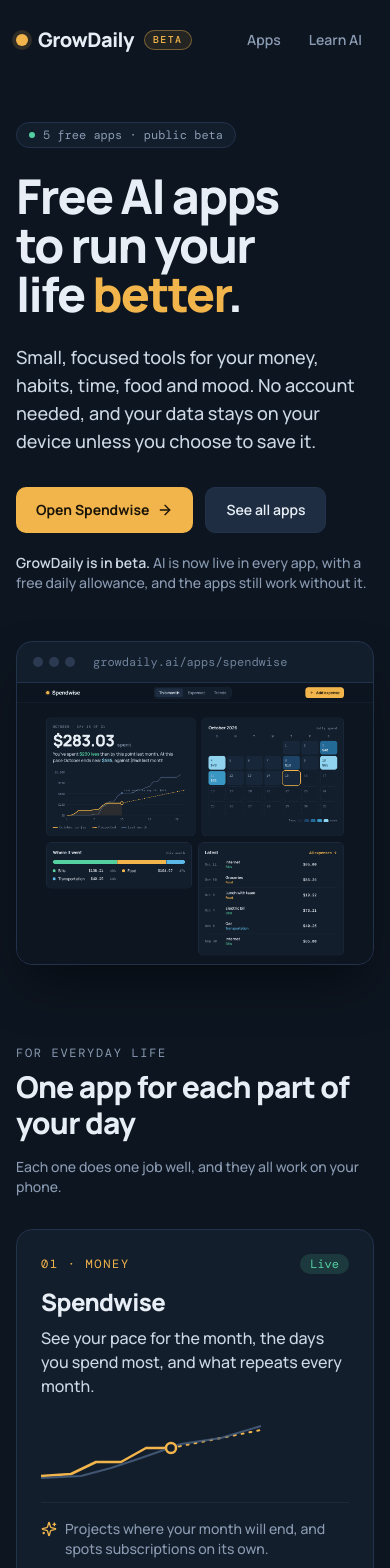
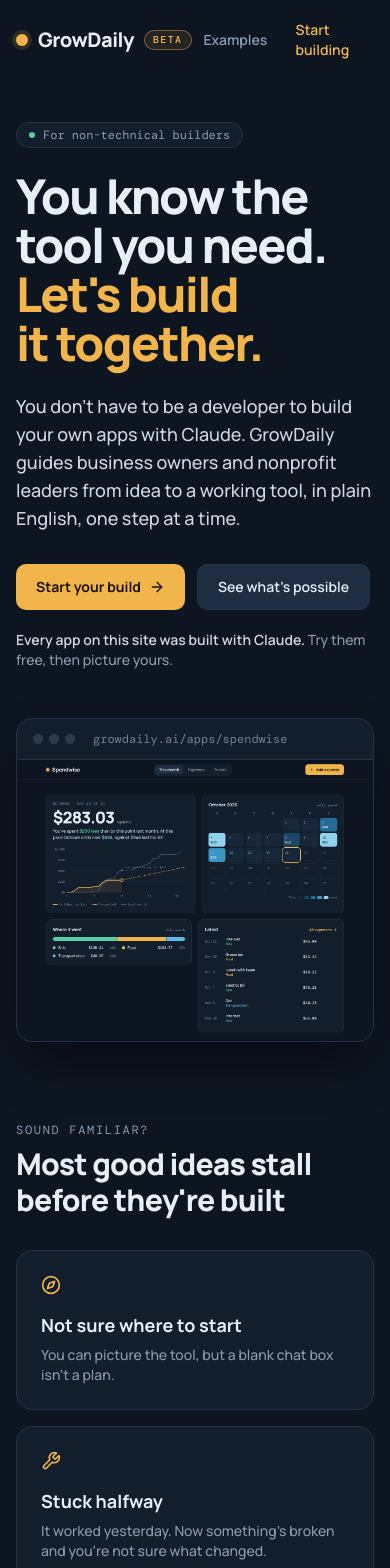
Before and after one commit to rafajos1/growdaily, a Next.js app: page / in a window 390 px wide. Shown: the top 1568 px of the page. Built offline with nearby package versions, Linux system fonts and the light colour scheme; no server answers.

Commit message:
Homepage: reposition around non-technical builders (StoryBrand)
Hero, problem, guide, 3-step plan, examples framed by problem,
success/failure stakes, and a free-call CTA. Metadata updated to match.

```diff
--- a/app/HomePage.tsx
+++ b/app/HomePage.tsx
@@ -2,7 +2,7 @@
 
 import Link from "next/link";
 import { useState, type FormEvent } from "react";
-import { ArrowRight, Bell, Church, Lock, Sparkles, UserX } from "lucide-react";
+import { ArrowRight, Bell, Check, Church, Compass, ShieldCheck, Sparkles, Wrench, X } from "lucide-react";
 import { getSupabase } from "../lib/supabase";
 import { APPS, type GrowApp } from "./apps";
 import { HabitArt, MealArt, MoodArt, PlanArt, SpendArt } from "./components/AppArt";
@@ -32,10 +32,10 @@ const FAITH_NOTES: Record<string, string> = {
 };
 
 const BUSINESS_TOOLS = [
-  { name: "Quotewise", href: "/apps/quotewise", color: "#8fb3ff", who: "Trades & services", text: "Describe the job and AI drafts the quote. Print, PDF or email it, then turn it into an invoice." },
-  { name: "Cafewise", href: "/apps/cafewise", color: "#d9965b", who: "Coffee shops", text: "Count stock on your phone, get an order list from your par levels, and see what each drink costs you." },
-  { name: "Roomwise", href: "/apps/roomwise", color: "#4fc7b8", who: "Churches, offices & spaces", text: "Book rooms on a map of your building, with no double bookings, weekly repeats and requests to confirm." },
-  { name: "Pilotwise", href: "/apps/pilotwise", color: "#f2b54b", who: "Teams starting with AI", text: "Describe an AI idea and get what to fix first, a go/no-go test and a one-page brief for your sponsor." },
+  { name: "Quotewise", href: "/apps/quotewise", color: "#8fb3ff", who: "Trades & services", problem: "Writing quotes by hand after a long day.", text: "Describe the job and AI drafts the quote. Print, PDF or email it, then turn it into an invoice." },
+  { name: "Cafewise", href: "/apps/cafewise", color: "#d9965b", who: "Coffee shops", problem: "Counting stock and guessing what to order.", text: "Count stock on your phone, get an order list from your par levels, and see what each drink costs you." },
+  { name: "Roomwise", href: "/apps/roomwise", color: "#4fc7b8", who: "Churches, offices & spaces", problem: "Double-booked rooms and a messy shared calendar.", text: "Book rooms on a map of your building, with no double bookings, weekly repeats and requests to confirm." },
+  { name: "Pilotwise", href: "/apps/pilotwise", color: "#f2b54b", who: "Teams starting with AI", problem: "An AI idea with no clear first step.", text: "Describe an AI idea and get what to fix first, a go/no-go test and a one-page brief for your sponsor." },
 ];
 
 function AppCard({ app, index, featured, faith }: { app: GrowApp; index: number; featured?: boolean; faith: boolean }) {
@@ -167,8 +167,31 @@ function Updates() {
   );
 }
 
+const PAINS = [
+  { icon: Compass, title: "Not sure where to start", text: "You can picture the tool, but a blank chat box isn't a plan." },
+  { icon: Wrench, title: "Stuck halfway", text: "It worked yesterday. Now something's broken and you're not sure what changed." },
+  { icon: ShieldCheck, title: "Not sure it's safe", text: "Customer data, accuracy, cost. You don't want to guess on the things that matter." },
+];
+
+const STEPS = [
+  { title: "Bring your idea", text: "Tell us the job you want done, in your own words. A free 20-minute call is enough to start." },
+  { title: "Build it together", text: "We turn the idea into a simple plan, then walk you through building it with Claude, step by step, until it works." },
+  { title: "Own it", text: "You leave with a tool that fits how you work, and the know-how to build the next one yourself." },
+];
+
+const WITH_GUIDE = [
+  "A tool your team actually uses every week",
+  "You understand how it works and can change it",
+  "The confidence to build the next one",
+];
+
+const WITHOUT_GUIDE = [
+  "A half-built project lost in an old chat",
+  "Deciding \"AI just isn't for me\"",
+  "Paying someone every time you need a change",
+];
+
 export function HomePage() {
-  const live = APPS.filter((a) => a.status === "live").length;
   const [faith, setFaith] = useFaith();
   return (
     <div className="px-[max(16px,env(safe-area-inset-left))]">
@@ -179,11 +202,10 @@ export function HomePage() {
           <span className="rounded-full border border-amber/40 bg-amber/10 px-2 py-0.5 font-mono text-[10px] font-medium uppercase tracking-[0.14em] text-amber">Beta</span>
         </Link>
         <nav className="flex items-center gap-1 text-sm font-semibold text-muted">
-          <a href="#apps" className="rounded-lg px-3 py-2 hover:text-fg">Apps</a>
-          <a href="#why" className="hidden rounded-lg px-3 py-2 hover:text-fg sm:block">Why it&apos;s free</a>
-          <a href="#updates" className="hidden rounded-lg px-3 py-2 hover:text-fg sm:block">Get updates</a>
-          <Link href="/learn" className="rounded-lg px-3 py-2 hover:text-fg">Learn AI</Link>
-          <Link href="/build" className="hidden rounded-lg px-3 py-2 hover:text-fg sm:block">Build with us</Link>
+          <a href="#how" className="hidden rounded-lg px-3 py-2 hover:text-fg sm:block">How it works</a>
+          <a href="#examples" className="rounded-lg px-3 py-2 hover:text-fg">Examples</a>
+          <Link href="/learn" className="hidden rounded-lg px-3 py-2 hover:text-fg sm:block">Learn AI</Link>
+          <Link href="/build" className="rounded-lg px-3 py-2 text-amber hover:text-fg">Start building</Link>
         </nav>
       </header>
 
@@ -193,27 +215,27 @@ export function HomePage() {
           <div>
             <p className="inline-flex items-center gap-2 rounded-full border border-line bg-panel px-3 py-1 font-mono text-xs text-muted">
               <span className="h-1.5 w-1.5 rounded-full bg-down" aria-hidden />
-              {live === APPS.length ? `${APPS.length} free apps · public beta` : `${APPS.length} apps · ${live} live now`}
+              For non-technical builders
             </p>
             <h1 className="mt-6 text-5xl font-extrabold leading-[1.02] tracking-[-0.035em] [text-wrap:balance] sm:text-6xl">
-              Free AI apps to run your life <span className="text-amber">better</span>.
+              You know the tool you need. <span className="text-amber">Let&apos;s build it together.</span>
             </h1>
-            <p className="mt-6 max-w-[46ch] text-lg text-soft">
-              Small, focused tools for your money, habits, time, food and mood. No account needed, and your data stays on your device unless you choose to save it.
+            <p className="mt-6 max-w-[48ch] text-lg text-soft">
+              You don&apos;t have to be a developer to build your own apps with Claude. GrowDaily guides business owners and nonprofit leaders from idea to a working tool, in plain English, one step at a time.
             </p>
             <div className="mt-8 flex flex-wrap gap-3">
-              <a href="/apps/spendwise" className={btnPrimary}>
-                Open Spendwise <ArrowRight className="h-4 w-4" aria-hidden />
-              </a>
-              <a href="#apps" className={btnSecondary}>
-                See all apps
+              <Link href="/build" className={btnPrimary}>
+                Start your build <ArrowRight className="h-4 w-4" aria-hidden />
+              </Link>
+              <a href="#examples" className={btnSecondary}>
+                See what&apos;s possible
               </a>
             </div>
             <p className="mt-5 max-w-[46ch] text-sm text-muted">
-              <span className="font-semibold text-soft">GrowDaily is in beta.</span> AI is now live in every app, with a free daily allowance, and the apps still work without it.
+              <span className="font-semibold text-soft">Every app on this site was built with Claude.</span> Try them free, then picture yours.
             </p>
           </div>
-          <a href="/apps/spendwise" className="group block min-w-0" aria-label="Open Spendwise">
+          <a href="/apps/spendwise" className="group block min-w-0" aria-label="Open Spendwise, an example app built with Claude">
             <div className="overflow-hidden rounded-2xl border border-line bg-panel shadow-2xl shadow-black/50 transition group-hover:border-[#35507a] lg:[transform:perspective(1600px)_rotateY(-6deg)]">
               <div className="flex items-center gap-1.5 border-b border-line px-4 py-3" aria-hidden>
                 <i className="h-2.5 w-2.5 rounded-full bg-[#2b3a50]" />
@@ -222,34 +244,61 @@ export function HomePage() {
                 <span className="ml-3 font-mono text-xs text-dim">growdaily.ai/apps/spendwise</span>
               </div>
               {/* eslint-disable-next-line @next/next/no-img-element */}
-              <img src="/apps/spendwise/preview.png" alt="Spendwise showing a month's spending pace and a daily calendar" className="block w-full" width={1320} height={1043} />
+              <img src="/apps/spendwise/preview.png" alt="Spendwise, an example app built with Claude, showing a month's spending pace" className="block w-full" width={1320} height={1043} />
             </div>
           </a>
         </section>
 
-        <section id="apps" className="scroll-mt-8 pb-20">
-          <div className="mb-8 flex flex-wrap items-end justify-between gap-4">
-            <div>
-              <p className="font-mono text-xs uppercase tracking-[0.14em] text-muted">For everyday life</p>
-              <h2 className="mt-2 text-3xl font-extrabold tracking-tight">One app for each part of your day</h2>
-            </div>
-            <p className="max-w-[40ch] text-sm text-muted">Each one does one job well, and they all work on your phone.</p>
-          </div>
-          <div className="grid gap-4 md:grid-cols-3">
-            {APPS.map((app, i) => (
-              <AppCard key={app.slug} app={app} index={i} featured={i === 0} faith={faith} />
+        <section id="stuck" aria-labelledby="stuck-heading" className="scroll-mt-8 pb-20">
+          <p className="font-mono text-xs uppercase tracking-[0.14em] text-muted">Sound familiar?</p>
+          <h2 id="stuck-heading" className="mt-2 max-w-[26ch] text-3xl font-extrabold tracking-tight">Most good ideas stall before they&apos;re built</h2>
+          <div className="mt-8 grid gap-4 md:grid-cols-3">
+            {PAINS.map(({ icon: Icon, title, text }) => (
+              <div key={title} className="rounded-2xl border border-line bg-panel p-6">
+                <Icon className="h-5 w-5 text-amber" aria-hidden />
+                <h3 className="mt-4 text-lg font-bold">{title}</h3>
+                <p className="mt-1.5 text-sm text-muted">{text}</p>
+              </div>
             ))}
           </div>
         </section>
 
-        <section id="business" aria-labelledby="business-heading" className="scroll-mt-8 pb-20">
+        <section id="guide" aria-labelledby="guide-heading" className="scroll-mt-8 pb-20">
+          <div className="rounded-2xl border border-amber/30 bg-amber/[0.05] p-6 sm:p-10">
+            <p className="font-mono text-xs uppercase tracking-[0.14em] text-amber">Your guide</p>
+            <h2 id="guide-heading" className="mt-2 text-3xl font-extrabold tracking-tight">You&apos;re the builder. We&apos;re the guide.</h2>
+            <p className="mt-3 max-w-[62ch] text-soft">
+              You know your business, your people and your problem better than anyone. We bring the part you&apos;re missing: experience leading AI products from idea to launch, explained in plain English. We&apos;ll show you what to ask Claude, check the work with you, and help you avoid the mistakes that stall most first builds.
+            </p>
+          </div>
+        </section>
+
+        <section id="how" aria-labelledby="how-heading" className="scroll-mt-8 pb-20">
+          <p className="font-mono text-xs uppercase tracking-[0.14em] text-muted">How it works</p>
+          <h2 id="how-heading" className="mt-2 text-3xl font-extrabold tracking-tight">Three steps from idea to working tool</h2>
+          <ol className="mt-8 grid gap-4 md:grid-cols-3">
+            {STEPS.map((s, i) => (
+              <li key={s.title} className="rounded-2xl border border-line bg-panel p-6">
+                <span className="font-mono text-xs uppercase tracking-[0.14em] text-amber">Step {i + 1}</span>
+                <h3 className="mt-2 text-lg font-bold">{s.title}</h3>
+                <p className="mt-1.5 text-sm text-muted">{s.text}</p>
+              </li>
+            ))}
+          </ol>
+          <Link href="/build" className={`${btnPrimary} mt-6`}>
+            Start your build <ArrowRight className="h-4 w-4" aria-hidden />
+          </Link>
+        </section>
+
+        <section id="examples" aria-labelledby="examples-heading" className="scroll-mt-8 pb-12">
           <div className="mb-6 flex flex-wrap items-end justify-between gap-4">
             <div>
-              <p className="font-mono text-xs uppercase tracking-[0.14em] text-muted">For your business</p>
-              <h2 id="business-heading" className="mt-2 text-3xl font-extrabold tracking-tight">Free tools for small businesses and churches</h2>
+              <p className="font-mono text-xs uppercase tracking-[0.14em] text-muted">What you could build</p>
+              <h2 id="examples-heading" className="mt-2 text-3xl font-extrabold tracking-tight">Real apps, built with Claude</h2>
             </div>
-            <p className="max-w-[40ch] text-sm text-muted">Same idea: one job done well, free, no account. Want one built around your business? We do that too.</p>
+            <p className="max-w-[42ch] text-sm text-muted">Each one started as a simple problem. All free to try, no account, and your data stays on your device.</p>
           </div>
+          <p className="mb-3 font-mono text-xs uppercase tracking-[0.14em] text-muted">For businesses &amp; nonprofits</p>
           <ul className="grid gap-4 md:grid-cols-2 lg:grid-cols-4">
             {BUSINESS_TOOLS.map((t) => (
               <li key={t.name}>
@@ -258,34 +307,70 @@ export function HomePage() {
                     {t.who}
                   </span>
                   <span className="mt-2 text-2xl font-extrabold tracking-tight">{t.name}</span>
+                  <span className="mt-2 text-sm text-muted">
+                    <span className="font-semibold text-soft">The problem:</span> {t.problem}
+                  </span>
                   <span className="mt-2 flex-1 text-soft">{t.text}</span>
                   <span className="mt-4 inline-flex items-center gap-1.5 text-sm font-semibold" style={{ color: t.color }}>
-                    Open {t.name} <ArrowRight className="h-4 w-4 transition group-hover:translate-x-0.5" aria-hidden />
+                    Try {t.name} <ArrowRight className="h-4 w-4 transition group-hover:translate-x-0.5" aria-hidden />
                   </span>
                 </Link>
               </li>
             ))}
           </ul>
-          <Link href="/build" className="mt-4 inline-flex items-center gap-1.5 text-sm font-semibold text-soft hover:text-fg">
-            More coming. Want a tool built for your business? <ArrowRight className="h-4 w-4" aria-hidden />
-          </Link>
         </section>
 
-        <section id="why" className="scroll-mt-8 pb-20">
-          <p className="font-mono text-xs uppercase tracking-[0.14em] text-muted">Why it&apos;s free</p>
-          <h2 className="mt-2 max-w-[24ch] text-3xl font-extrabold tracking-tight">Built to be cheap to run, so it can stay free</h2>
-          <div className="mt-8 grid gap-4 md:grid-cols-3">
-            {[
-              { icon: Lock, title: "Private by default", text: "What you enter is saved in your own browser, not on our servers. Export it any time." },
-              { icon: UserX, title: "No account needed", text: "Open an app and start. No sign-up, no password, no trial that runs out." },
-              { icon: Sparkles, title: "AI where it helps", text: "Each app uses AI for one job it's genuinely good at, with a generous free daily allowance." },
-            ].map(({ icon: Icon, title, text }) => (
-              <div key={title} className="rounded-2xl border border-line bg-panel p-6">
-                <Icon className="h-5 w-5 text-amber" aria-hidden />
-                <h3 className="mt-4 text-lg font-bold">{title}</h3>
-                <p className="mt-1.5 text-sm text-muted">{text}</p>
-              </div>
+        <section id="apps" aria-labelledby="apps-heading" className="scroll-mt-8 pb-20">
+          <p className="mb-3 font-mono text-xs uppercase tracking-[0.14em] text-muted">For everyday life</p>
+          <h3 id="apps-heading" className="sr-only">Everyday apps</h3>
+          <div className="grid gap-4 md:grid-cols-3">
+            {APPS.map((app, i) => (
+              <AppCard key={app.slug} app={app} index={i} featured={i === 0} faith={faith} />
             ))}
+          </div>
+        </section>
+
+        <section id="stakes" aria-labelledby="stakes-heading" className="scroll-mt-8 pb-20">
+          <h2 id="stakes-heading" className="text-3xl font-extrabold tracking-tight">Where your idea ends up</h2>
+          <div className="mt-8 grid gap-4 md:grid-cols-2">
+            <div className="rounded-2xl border border-down/40 bg-down/[0.05] p-6">
+              <h3 className="text-lg font-bold">With a guide</h3>
+              <ul className="mt-3 grid gap-2 text-sm text-soft">
+                {WITH_GUIDE.map((t) => (
+                  <li key={t} className="flex gap-2"><Check className="mt-0.5 h-4 w-4 shrink-0 text-down" aria-hidden />{t}</li>
+                ))}
+              </ul>
+            </div>
+            <div className="rounded-2xl border border-line bg-panel p-6">
+              <h3 className="text-lg font-bold">On your own</h3>
+              <ul className="mt-3 grid gap-2 text-sm text-muted">
+                {WITHOUT_GUIDE.map((t) => (
+                  <li key={t} className="flex gap-2"><X className="mt-0.5 h-4 w-4 shrink-0 text-up" aria-hidden />{t}</li>
+                ))}
+              </ul>
+            </div>
+          </div>
+        </section>
+
+        <section id="build" aria-labelledby="build-heading" className="scroll-mt-8 pb-20">
+          <div className="grid gap-6 rounded-2xl border border-line bg-panel p-6 sm:p-10 lg:grid-cols-[1.3fr_1fr] lg:items-center">
+            <div>
+              <p className="font-mono text-xs uppercase tracking-[0.14em] text-muted">Ready to build?</p>
+              <h2 id="build-heading" className="mt-2 text-3xl font-extrabold tracking-tight">Start with a free 20-minute call</h2>
+              <p className="mt-2 max-w-[52ch] text-muted">
+                Tell us what you want to build. We&apos;ll guide you through building it yourself, train your team to build, or build it for you if you&apos;d rather. For-profit or nonprofit, any size.
+              </p>
+              <Link href="/build" className={`${btnPrimary} mt-5`}>
+                Start your build <ArrowRight className="h-4 w-4" aria-hidden />
+              </Link>
+            </div>
+            <ul className="grid gap-2 text-sm font-semibold">
+              <li><Link href="/learn" className="flex items-center justify-between rounded-xl border border-amber/40 bg-amber/[0.06] px-4 py-3 hover:border-amber/70">Free guides: learn to build with AI <ArrowRight className="h-4 w-4 text-amber" aria-hidden /></Link></li>
+              <li><Link href="/build/ai-training" className="flex items-center justify-between rounded-xl border border-line px-4 py-3 hover:border-[#35507a]">AI training for your team <ArrowRight className="h-4 w-4 text-muted" aria-hidden /></Link></li>
+              <li><Link href="/build/ai-consulting" className="flex items-center justify-between rounded-xl border border-line px-4 py-3 hover:border-[#35507a]">AI consulting and planning <ArrowRight className="h-4 w-4 text-muted" aria-hidden /></Link></li>
+              <li><Link href="/build/businesses" className="flex items-center justify-between rounded-xl border border-line px-4 py-3 hover:border-[#35507a]">Ideas for businesses <ArrowRight className="h-4 w-4 text-muted" aria-hidden /></Link></li>
+              <li><Link href="/build/nonprofits" className="flex items-center justify-between rounded-xl border border-line px-4 py-3 hover:border-[#35507a]">Ideas for nonprofits <ArrowRight className="h-4 w-4 text-muted" aria-hidden /></Link></li>
+            </ul>
           </div>
         </section>
 
@@ -318,34 +403,12 @@ export function HomePage() {
           </div>
         </section>
 
-        <section id="build" aria-labelledby="build-heading" className="scroll-mt-8 pb-20">
-          <div className="grid gap-6 rounded-2xl border border-line bg-panel p-6 sm:p-10 lg:grid-cols-[1.3fr_1fr] lg:items-center">
-            <div>
-              <p className="font-mono text-xs uppercase tracking-[0.14em] text-muted">Build with us</p>
-              <h2 id="build-heading" className="mt-2 text-3xl font-extrabold tracking-tight">Want AI working for your team?</h2>
-              <p className="mt-2 max-w-[52ch] text-muted">
-                We help businesses and nonprofits of any size put AI to work: team training, a plain-English AI plan, custom apps like these, and care to keep them running.
-              </p>
-              <Link href="/build" className={`${btnPrimary} mt-5`}>
-                Ask for a quote <ArrowRight className="h-4 w-4" aria-hidden />
-              </Link>
-            </div>
-            <ul className="grid gap-2 text-sm font-semibold">
-              <li><Link href="/learn" className="flex items-center justify-between rounded-xl border border-amber/40 bg-amber/[0.06] px-4 py-3 hover:border-amber/70">Free guides: learn AI at work <ArrowRight className="h-4 w-4 text-amber" aria-hidden /></Link></li>
-              <li><Link href="/build/ai-training" className="flex items-center justify-between rounded-xl border border-line px-4 py-3 hover:border-[#35507a]">AI training for your team <ArrowRight className="h-4 w-4 text-muted" aria-hidden /></Link></li>
-              <li><Link href="/build/ai-consulting" className="flex items-center justify-between rounded-xl border border-line px-4 py-3 hover:border-[#35507a]">AI consulting and planning <ArrowRight className="h-4 w-4 text-muted" aria-hidden /></Link></li>
-              <li><Link href="/build/businesses" className="flex items-center justify-between rounded-xl border border-line px-4 py-3 hover:border-[#35507a]">AI apps for businesses <ArrowRight className="h-4 w-4 text-muted" aria-hidden /></Link></li>
-              <li><Link href="/build/nonprofits" className="flex items-center justify-between rounded-xl border border-line px-4 py-3 hover:border-[#35507a]">AI tools for nonprofits <ArrowRight className="h-4 w-4 text-muted" aria-hidden /></Link></li>
-            </ul>
-          </div>
-        </section>
-
         <section id="updates" className="scroll-mt-8 pb-24">
           <div className="rounded-2xl border border-line bg-panel p-6 sm:p-10">
             <div className="grid gap-8 lg:grid-cols-[1fr_1.3fr] lg:items-center">
               <div>
-                <h2 className="text-3xl font-extrabold tracking-tight">Get new apps first</h2>
-                <p className="mt-2 text-muted">One email when we launch something new. Nothing else.</p>
+                <h2 className="text-3xl font-extrabold tracking-tight">Get new examples first</h2>
+                <p className="mt-2 text-muted">One email when we launch a new app or build guide. Nothing else.</p>
               </div>
               <Updates />
             </div>
@@ -355,7 +418,7 @@ export function HomePage() {
 
       <footer className="mx-auto flex max-w-6xl flex-wrap items-center justify-between gap-3 border-t border-hairline py-8 font-mono text-xs text-dim">
         <span>© {new Date().getFullYear()} GrowDaily</span>
-        <span>Public beta · Free apps · <Link href="/build" className="hover:text-fg">AI app development</Link> · <Link href="/about" className="hover:text-fg">About</Link> · <Link href="/privacy" className="hover:text-fg">Privacy</Link></span>
+        <span>Public beta · Guided AI app building · <Link href="/build" className="hover:text-fg">Start building</Link> · <Link href="/about" className="hover:text-fg">About</Link> · <Link href="/privacy" className="hover:text-fg">Privacy</Link></span>
       </footer>
     </div>
   );
--- a/app/page.tsx
+++ b/app/page.tsx
@@ -4,10 +4,10 @@ import { JsonLd } from "./components/JsonLd";
 import { HomePage } from "./HomePage";
 
 export const metadata: Metadata = pageMetadata({
-  title: "GrowDaily: Free AI Apps for Money, Habits, Time, Food & Mood",
-  description: "Free, private apps to run your life better: an expense tracker, habit tracker, AI day planner, meal ideas from your fridge and a mood tracker. No sign-up, and your data stays on your device.",
+  title: "GrowDaily: Build Your Own AI Apps with Claude, With a Guide",
+  description: "You don't have to be a developer to build your own apps with Claude. GrowDaily guides business owners and nonprofit leaders from idea to a working tool, in plain English. See real examples and try them free.",
   path: "/",
-  image: ogImage("Free AI apps to run your life better", "Money, habits, time, food and mood. No sign-up."),
+  image: ogImage("You know the tool you need. Let's build it together.", "Guided AI app building for non-technical builders"),
 });
 
 export default function Page() {
```
